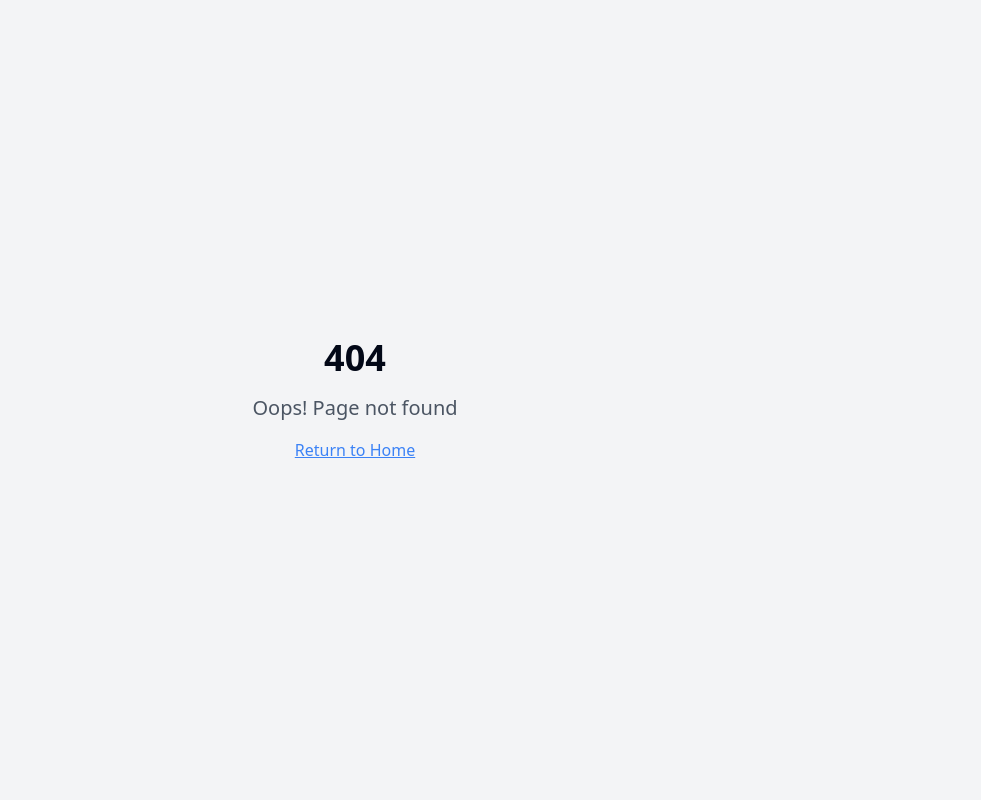
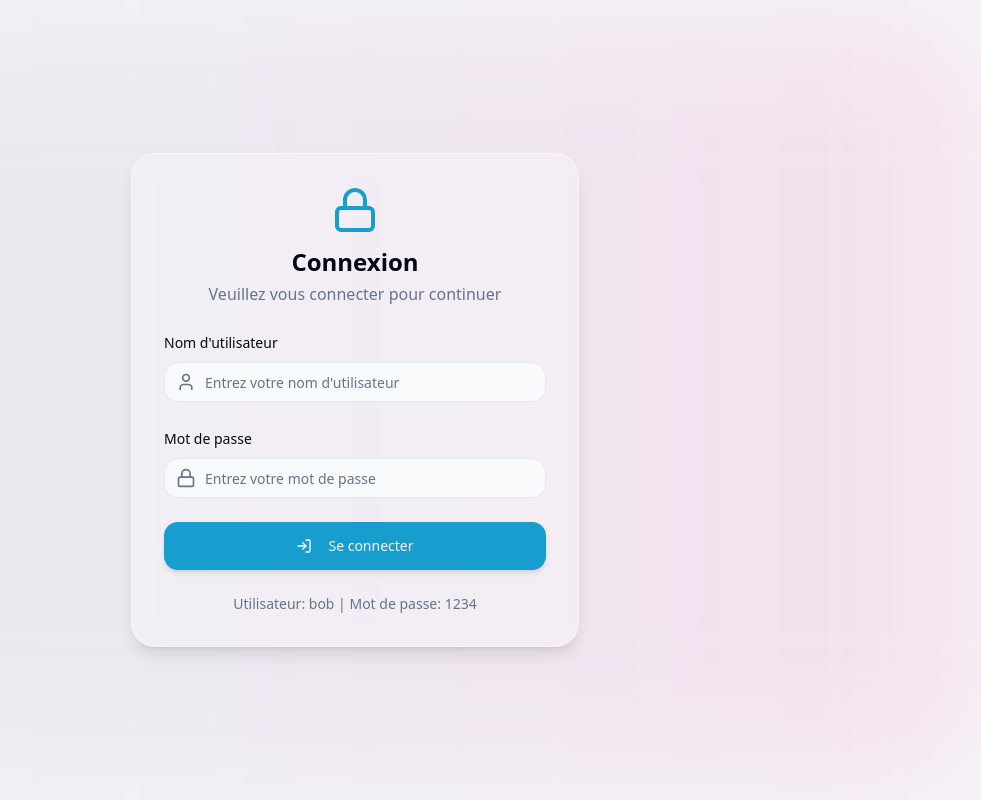
Before and after one commit to BOBLAP/react-prompt-hook, a React (Vite) app: page /login in a window 1280 px wide. Before the commit this address had no page. Shown: the whole page, without its empty margins (285-1266 px from the left). Built offline with nearby package versions, Linux system fonts and the light colour scheme.

Commit message:
Add authentication screen
Adds an authentication screen to the application.

```diff
--- a/src/App.tsx
+++ b/src/App.tsx
@@ -1,9 +1,13 @@
+
 import { Toaster } from "@/components/ui/toaster";
 import { Toaster as Sonner } from "@/components/ui/sonner";
 import { TooltipProvider } from "@/components/ui/tooltip";
 import { QueryClient, QueryClientProvider } from "@tanstack/react-query";
 import { BrowserRouter, Routes, Route } from "react-router-dom";
+import { AuthProvider } from "@/hooks/useAuth";
+import ProtectedRoute from "@/components/ProtectedRoute";
 import Index from "./pages/Index";
+import Login from "./pages/Login";
 import NotFound from "./pages/NotFound";
 
 const queryClient = new QueryClient();
@@ -14,11 +18,21 @@ const App = () => (
       <Toaster />
       <Sonner />
       <BrowserRouter>
-        <Routes>
-          <Route path="/" element={<Index />} />
-          {/* ADD ALL CUSTOM ROUTES ABOVE THE CATCH-ALL "*" ROUTE */}
-          <Route path="*" element={<NotFound />} />
-        </Routes>
+        <AuthProvider>
+          <Routes>
+            <Route path="/login" element={<Login />} />
+            <Route
+              path="/"
+              element={
+                <ProtectedRoute>
+                  <Index />
+                </ProtectedRoute>
+              }
+            />
+            {/* ADD ALL CUSTOM ROUTES ABOVE THE CATCH-ALL "*" ROUTE */}
+            <Route path="*" element={<NotFound />} />
+          </Routes>
+        </AuthProvider>
       </BrowserRouter>
     </TooltipProvider>
   </QueryClientProvider>
--- /dev/null
+++ b/src/components/ProtectedRoute.tsx
@@ -0,0 +1,23 @@
+
+import { ReactNode, useEffect } from "react";
+import { useNavigate } from "react-router-dom";
+import { useAuth } from "@/hooks/useAuth";
+
+type ProtectedRouteProps = {
+  children: ReactNode;
+};
+
+const ProtectedRoute = ({ children }: ProtectedRouteProps) => {
+  const { isAuthenticated } = useAuth();
+  const navigate = useNavigate();
+
+  useEffect(() => {
+    if (!isAuthenticated) {
+      navigate("/login");
+    }
+  }, [isAuthenticated, navigate]);
+
+  return isAuthenticated ? <>{children}</> : null;
+};
+
+export default ProtectedRoute;
--- /dev/null
+++ b/src/hooks/useAuth.tsx
@@ -0,0 +1,54 @@
+
+import { useState, useEffect, createContext, useContext, ReactNode } from "react";
+import { useNavigate } from "react-router-dom";
+
+type AuthContextType = {
+  isAuthenticated: boolean;
+  login: (username: string, password: string) => boolean;
+  logout: () => void;
+};
+
+const AuthContext = createContext<AuthContextType | null>(null);
+
+export const AuthProvider = ({ children }: { children: ReactNode }) => {
+  const [isAuthenticated, setIsAuthenticated] = useState<boolean>(false);
+  const navigate = useNavigate();
+
+  // Check if user is already authenticated on mount
+  useEffect(() => {
+    const auth = localStorage.getItem("auth");
+    if (auth === "true") {
+      setIsAuthenticated(true);
+    }
+  }, []);
+
+  const login = (username: string, password: string): boolean => {
+    // Hard-coded credentials
+    if (username === "bob" && password === "1234") {
+      setIsAuthenticated(true);
+      localStorage.setItem("auth", "true");
+      return true;
+    }
+    return false;
+  };
+
+  const logout = () => {
+    setIsAuthenticated(false);
+    localStorage.removeItem("auth");
+    navigate("/login");
+  };
+
+  return (
+    <AuthContext.Provider value={{ isAuthenticated, login, logout }}>
+      {children}
+    </AuthContext.Provider>
+  );
+};
+
+export const useAuth = (): AuthContextType => {
+  const context = useContext(AuthContext);
+  if (!context) {
+    throw new Error("useAuth must be used within an AuthProvider");
+  }
+  return context;
+};
--- a/src/pages/Index.tsx
+++ b/src/pages/Index.tsx
@@ -6,12 +6,16 @@ import PromptSelector from "./PromptSelector";
 import NarrativeSelector from "./NarrativeSelector";
 import DataSubmission from "./DataSubmission";
 import { PromptType } from "@/components/PromptCard";
+import { useAuth } from "@/hooks/useAuth";
+import { Button } from "@/components/ui/button";
+import { LogOut } from "lucide-react";
 
 const Index = () => {
   const [currentStep, setCurrentStep] = useState(0);
   const [theme, setTheme] = useState("");
   const [selectedPrompt, setSelectedPrompt] = useState<PromptType | null>(null);
   const [selectedNarrative, setSelectedNarrative] = useState<PromptType | null>(null);
+  const { logout } = useAuth();
 
   const handleNext = () => {
     setCurrentStep((prev) => prev + 1);
@@ -73,6 +77,17 @@ const Index = () => {
 
   return (
     <div className="min-h-screen">
+      <div className="fixed top-4 right-4 z-10">
+        <Button
+          variant="outline"
+          size="sm"
+          onClick={logout}
+          className="bg-opacity-75 backdrop-blur-sm"
+        >
+          <LogOut className="mr-2 h-4 w-4" /> Déconnexion
+        </Button>
+      </div>
+
       <AnimatePresence mode="wait">
         {renderCurrentStep()}
       </AnimatePresence>
--- /dev/null
+++ b/src/pages/Login.tsx
@@ -0,0 +1,101 @@
+
+import { useState } from "react";
+import { useNavigate } from "react-router-dom";
+import { motion } from "framer-motion";
+import { useAuth } from "@/hooks/useAuth";
+import { Button } from "@/components/ui/button";
+import { Input } from "@/components/ui/input";
+import { Label } from "@/components/ui/label";
+import { Alert, AlertDescription } from "@/components/ui/alert";
+import { Lock, User, LogIn } from "lucide-react";
+import { toast } from "sonner";
+
+const Login = () => {
+  const [username, setUsername] = useState("");
+  const [password, setPassword] = useState("");
+  const [error, setError] = useState("");
+  const { login } = useAuth();
+  const navigate = useNavigate();
+
+  const handleSubmit = (e: React.FormEvent) => {
+    e.preventDefault();
+    setError("");
+
+    const success = login(username, password);
+
+    if (success) {
+      toast.success("Connexion réussie");
+      navigate("/");
+    } else {
+      setError("Identifiants incorrects. Veuillez réessayer.");
+      toast.error("Échec de connexion");
+    }
+  };
+
+  return (
+    <div className="animated-gradient-bg min-h-screen flex flex-col items-center justify-center p-4">
+      <motion.div
+        className="w-full max-w-md glass-panel rounded-3xl p-6 md:p-8"
+        initial={{ opacity: 0, y: 20 }}
+        animate={{ opacity: 1, y: 0 }}
+        transition={{ duration: 0.5 }}
+      >
+        <div className="text-center mb-6">
+          <Lock className="mx-auto h-12 w-12 text-primary mb-3" />
+          <h1 className="text-2xl font-bold">Connexion</h1>
+          <p className="text-muted-foreground mt-1">Veuillez vous connecter pour continuer</p>
+        </div>
+
+        {error && (
+          <Alert variant="destructive" className="mb-6">
+            <AlertDescription>{error}</AlertDescription>
+          </Alert>
+        )}
+
+        <form onSubmit={handleSubmit} className="space-y-6">
+          <div className="space-y-2">
+            <Label htmlFor="username">Nom d'utilisateur</Label>
+            <div className="relative">
+              <User className="absolute left-3 top-2.5 h-5 w-5 text-muted-foreground" />
+              <Input
+                id="username"
+                type="text"
+                value={username}
+                onChange={(e) => setUsername(e.target.value)}
+                className="pl-10"
+                placeholder="Entrez votre nom d'utilisateur"
+                required
+              />
+            </div>
+          </div>
+
+          <div className="space-y-2">
+            <Label htmlFor="password">Mot de passe</Label>
+            <div className="relative">
+              <Lock className="absolute left-3 top-2.5 h-5 w-5 text-muted-foreground" />
+              <Input
+                id="password"
+                type="password"
+                value={password}
+                onChange={(e) => setPassword(e.target.value)}
+                className="pl-10"
+                placeholder="Entrez votre mot de passe"
+                required
+              />
+            </div>
+          </div>
+
+          <Button type="submit" className="w-full btn-accent py-6">
+            <LogIn className="mr-2 h-4 w-4" /> Se connecter
+          </Button>
+
+          <div className="text-center text-sm text-muted-foreground">
+            <p>Utilisateur: bob | Mot de passe: 1234</p>
+          </div>
+        </form>
+      </motion.div>
+    </div>
+  );
+};
+
+export default Login;
```
